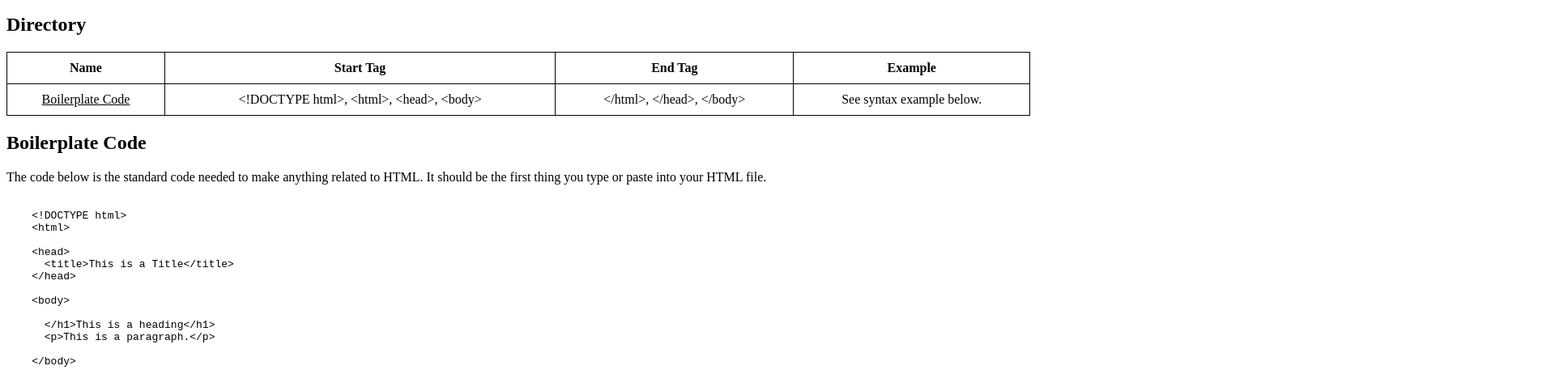
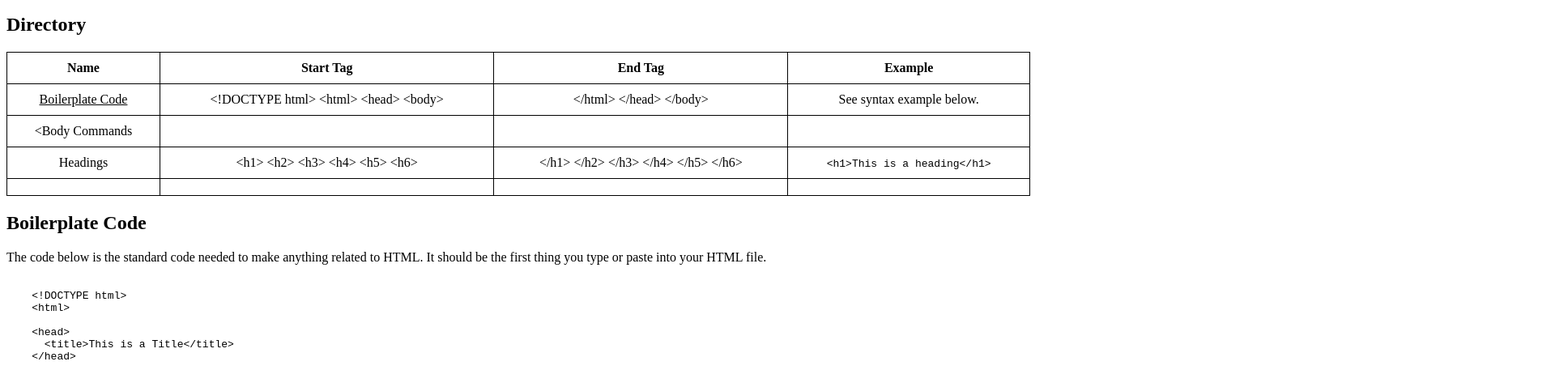
Before and after one commit to Iceila/ecs-fall2017, a plain HTML site: page html-reference.html in a window 1280 px wide. Shown: the part 159-616 px from the top of the page at 81% size, 1920 px wide, since content can reach past the window. Drawn offline with Linux system fonts and the light colour scheme.

Commit message:
reference table: heading update

```diff
--- a/html-reference.html
+++ b/html-reference.html
@@ -16,18 +16,24 @@
       text-decoration: underline;
     }
 
-      table, th, td {
+    table,
+    th,
+    td {
       border: 1px solid black;
       border-collapse: collapse;
       padding: 10px;
     }
 
-      table{
+    table {
       width: 100%;
     }
 
     td {
       text-align: center;
+    }
+
+    pre {
+      white-space: pre-wrap;
     }
   </style>
 </head>
@@ -58,9 +64,27 @@
     </tr>
     <tr>
       <td><a href="#boilerplate-code">Boilerplate Code</a></td>
-      <td>&lt;!DOCTYPE  html>, &lt;html>, &lt;head>, &lt;body></td>
-      <td>&lt;/html>, &lt;/head>, &lt;/body></td>
+      <td>&lt;!DOCTYPE html> &lt;html> &lt;head> &lt;body></td>
+      <td>&lt;/html> &lt;/head> &lt;/body></td>
       <td>See syntax example below.</td>
+    </tr>
+    <tr>
+      <td>&lt;Body Commands</td>
+      <td></td>
+      <td></td>
+      <td></td>
+    </tr>
+    <tr>
+      <td>Headings</td>
+      <td>&lt;h1> &lt;h2> &lt;h3> &lt;h4> &lt;h5> &lt;h6></td>
+      <td>&lt;/h1> &lt;/h2> &lt;/h3> &lt;/h4> &lt;/h5> &lt;/h6></td>
+      <td><code>&lt;h1>This is a heading&lt;/h1></code></td>
+    </tr>
+    <tr>
+      <td></td>
+      <td></td>
+      <td></td>
+      <td></td>
     </tr>
 
   </table>
@@ -132,7 +156,7 @@
       <p>Other attributes that you can add to the <code>img</code> tag are the <code>alt</code> attribute, which makes text show up if the image does not load. In this case, it is "Russet Potatoes". The <code>width</code> and <code>height</code> attributes
         allow you to resize the image on your website.</p>
 
-      <h4 id="lists">Lists &lt;ol>&lt;</ol>, &lt;ul>&lt;/ul>, &lt;li>&lt;/li></h4>
+      <h4 id="lists">Lists &lt;ol>&lt;/ol>, &lt;ul>&lt;/ul>, &lt;li>&lt;/li></h4>
       <p>HTML also offers the feature of lists. It automatically formats whatever you put so it looks like a list. If you make a navigation bar, you need a list. If you're just putting a bunch of links on your webpage, lists are good for organizing those
         links. There are two types of lists. <code>&lt;ol></code> and <code>&lt;ul></code>. Ordered lists have numbers as their default list type. Unordered lists have a black circle, or bullet as their default list type. The <code>&lt;li></code> tag
         separates each list item.<br><br>This is an ordered list:</p>
@@ -209,7 +233,8 @@
       </table>
 
       <h4 id="blocks">Blocks &lt;div>&lt;/div></h4>
-      <p>Out of all of HTML's features, blocks might seem the most redundant. All it does is add some extra piece of code that doesn't show up on the browser. So why is it there?<br><br>Blocks let you separate pieces of code from others. We'll talk about the <code>&lt;div></code> tag. Block tags let you style within the HTML document, or set it aside and style in CSS.</p>
+      <p>Out of all of HTML's features, blocks might seem the most redundant. All it does is add some extra piece of code that doesn't show up on the browser. So why is it there?<br><br>Blocks let you separate pieces of code from others. We'll talk about
+        the <code>&lt;div></code> tag. Block tags let you style within the HTML document, or set it aside and style in CSS.</p>
 
       <pre>
         <code>
@@ -226,7 +251,9 @@
 
       <div style="background-color:powderblue">
         <h1>Hello World</h1>
-        <p>Lorem ipsum dolor sit amet, consectetur adipiscing elit. Mauris et venenatis tellus, vitae tincidunt ligula. Nullam ante velit, dictum in posuere ac, ultrices vitae nulla. Mauris sed ultricies nunc. Maecenas mi justo, egestas et mattis vel, efficitur a justo. Phasellus quis neque tincidunt, luctus magna posuere, malesuada sem. Quisque tristique consectetur venenatis. Sed vel efficitur neque. Sed eu varius tellus. Nullam vulputate leo ex, at elementum lacus dapibus eget. Sed orci enim, feugiat nec urna et, varius fermentum massa. Maecenas ultrices fringilla turpis vitae lobortis. Nunc vitae placerat nulla.</p>
+        <p>Lorem ipsum dolor sit amet, consectetur adipiscing elit. Mauris et venenatis tellus, vitae tincidunt ligula. Nullam ante velit, dictum in posuere ac, ultrices vitae nulla. Mauris sed ultricies nunc. Maecenas mi justo, egestas et mattis vel, efficitur
+          a justo. Phasellus quis neque tincidunt, luctus magna posuere, malesuada sem. Quisque tristique consectetur venenatis. Sed vel efficitur neque. Sed eu varius tellus. Nullam vulputate leo ex, at elementum lacus dapibus eget. Sed orci enim, feugiat
+          nec urna et, varius fermentum massa. Maecenas ultrices fringilla turpis vitae lobortis. Nunc vitae placerat nulla.</p>
       </div>
 
 </body>
```
Lines whose indentation alone changed are shown as unchanged.
